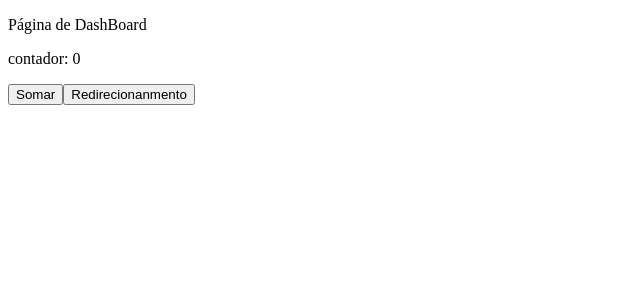
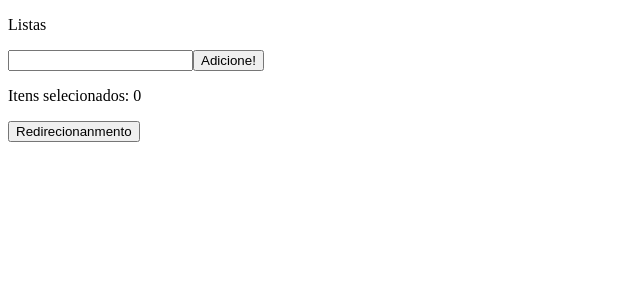
Before and after one commit to SamuelMorais030202/react-typescript, a React (Create React App) app in the folder aula01/: page /pagina-inicial in a window 1280 px wide. Shown: the top 300 px of the page, without its empty margins (0-640 px from the left). Built offline with nearby package versions, Linux system fonts and the light colour scheme.

Commit message:
Estudos react com typescript, avançando no conteúdo

```diff
--- /dev/null
+++ b/aula01/mock/db.json
@@ -0,0 +1,9 @@
+{
+  "tasks": [
+    {
+      "id": "1",
+      "title": "tasks 01",
+      "checked": false
+    }
+  ]
+}
--- a/aula01/package.json
+++ b/aula01/package.json
@@ -3,6 +3,7 @@
   "version": "0.1.0",
   "private": true,
   "dependencies": {
+    "axios": "^1.4.0",
     "react": "^18.2.0",
     "react-dom": "^18.2.0",
     "react-router-dom": "^6.11.0",
@@ -17,11 +18,13 @@
     "@types/react": "^18.2.7",
     "@types/react-dom": "^18.2.4",
     "@types/react-router-dom": "^5.3.3",
+    "json-server": "^0.17.3",
     "react-scripts": "5.0.1",
     "typescript": "^4.9.5"
   },
   "scripts": {
     "start": "react-scripts start",
+    "server": "json-server --watch ./mock/db.json --port 3001",
     "build": "react-scripts build",
     "test": "react-scripts test",
     "eject": "react-scripts eject"
--- a/aula01/src/pages/DashBoard.tsx
+++ b/aula01/src/pages/DashBoard.tsx
@@ -1,21 +1,80 @@
-import { useRef } from "react";
+import { useCallback, useState } from "react";
 import { useNavigate } from "react-router-dom"
 
+interface IList {
+  id: number;
+  title: string;
+  checked: boolean;
+}
 export const DashBoard = () => {
-  const counterRef = useRef({
-    counter: 0,
-  });
+  const [item, setItem] = useState<string>('');
+  const [list, setList] = useState<IList[]>([]);
 
   const navigate = useNavigate();
 
   const handleClick = () => {
     navigate('/home')
   }
+
+  const addItemAndList = useCallback(() => {
+    if (item.length === 0) return alert('É preciso digitar um item');
+
+    setList((oldList) => {
+      return [
+        ...oldList,
+        {
+          id: oldList.length,
+          title: item,
+          checked: false,
+        }
+      ];
+    });
+
+    setItem('');
+  }, [item]);
+
   return (
     <div>
-      <p>Página de DashBoard</p>
-      <p>contador: {counterRef.current.counter}</p>
-      <button type="button" onClick={ () => counterRef.current.counter++ } >Somar</button>
+      <p>Listas</p>
+
+      <input
+        type="text"
+        name="item"
+        value={ item }
+        onKeyDown={ e => e.key === 'Enter' ? addItemAndList() : null }
+        onChange={ (e) => setItem(e.target.value) }
+      />
+      <button type="button" onClick={addItemAndList}>Adicione!</button>
+
+      <p>
+        { `Itens selecionados: ${list.filter((itemToList) => itemToList.checked === true).length}` }
+      </p>
+      <ul>
+        {
+          list.map((itemList, index) => (
+            <li key={ itemList.id }>
+              <input
+                type="checkbox"
+                onChange={ () => {
+                setList((oldList) => {
+                  return oldList.map((listItem) => {
+                    const checkingItem = listItem.title === itemList.title
+                    ? !listItem.checked
+                    : listItem.checked
+                    return {
+                      ...listItem,
+                      checked: checkingItem,
+                    }
+                  });
+                })
+              } } />
+              {' '}
+              { itemList.title }
+            </li>
+          ))
+        }
+      </ul>
+
       <button onClick={ handleClick }>Redirecionanmento</button>
     </div>
   );
```
Also changed, not shown: aula01/db.json (added, +19 -0 lines), aula01/src/shared/services/api/ApiConfig.ts (added, +7 -0 lines), 1 other file (tests, documents, lock files or other folders).
